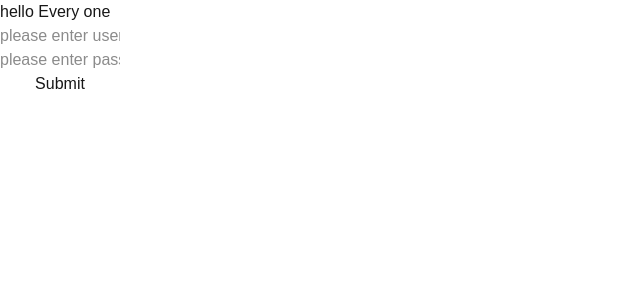
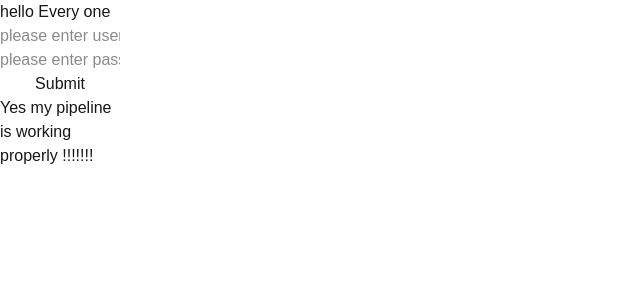
Before and after one commit to Srinu346/cicd, a Next.js app: page / in a window 1280 px wide. Shown: the top 300 px of the page, without its empty margins (0-640 px from the left). Built offline with nearby package versions, Linux system fonts and the light colour scheme.

Commit message:
Ci pipeline working properly

```diff
--- a/src/app/page.tsx
+++ b/src/app/page.tsx
@@ -6,6 +6,7 @@ export default function Home() {
         <input type="text" placeholder="please enter username"></input>
         <input type="password" placeholder="please enter password"></input>
         <button>Submit</button>
+        <h1>Yes my pipeline is working properly !!!!!!!</h1>
       </div>
     </div>
   );
```
